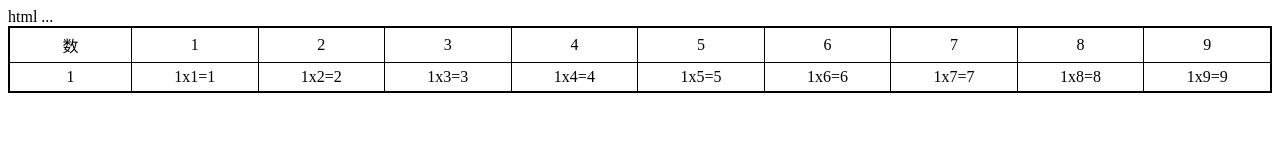
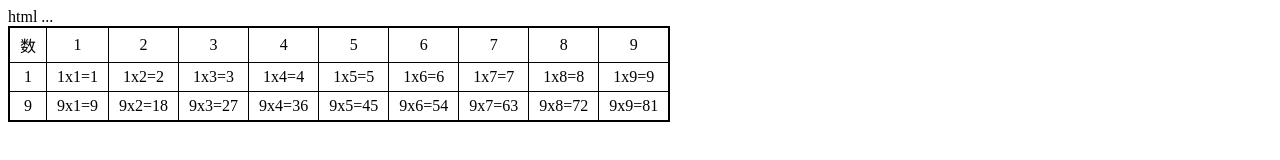
Before and after one commit to leoyu07266/demo, a plain HTML site: page index.html in a window 1280 px wide. Drawn offline with Linux system fonts and the light colour scheme.

Commit message:
Update index.html

```diff
--- a/index.html
+++ b/index.html
@@ -14,7 +14,6 @@ td {
     border: 1px solid #000000;
     padding: 5px 10px;
     text-align: center;
-    width: 120px;  //设置单元格宽度
 }
 </style>
 </head>
@@ -28,6 +27,8 @@ td {
 <tr><td>1</td><td>1x1=1</td><td>1x2=2</td><td>1x3=3</td><td>1x4=4</td>
 <td>1x5=5</td><td>1x6=6</td><td>1x7=7</td><td>1x8=8</td><td>1x9=9</td></tr>
 ...
+<tr><td>9</td><td>9x1=9</td><td>9x2=18</td><td>9x3=27</td><td>9x4=36</td>
+<td>9x5=45</td><td>9x6=54</td><td>9x7=63</td><td>9x8=72</td><td>9x9=81</td></tr>
 </tbody>
 </table>
 </body>
```
